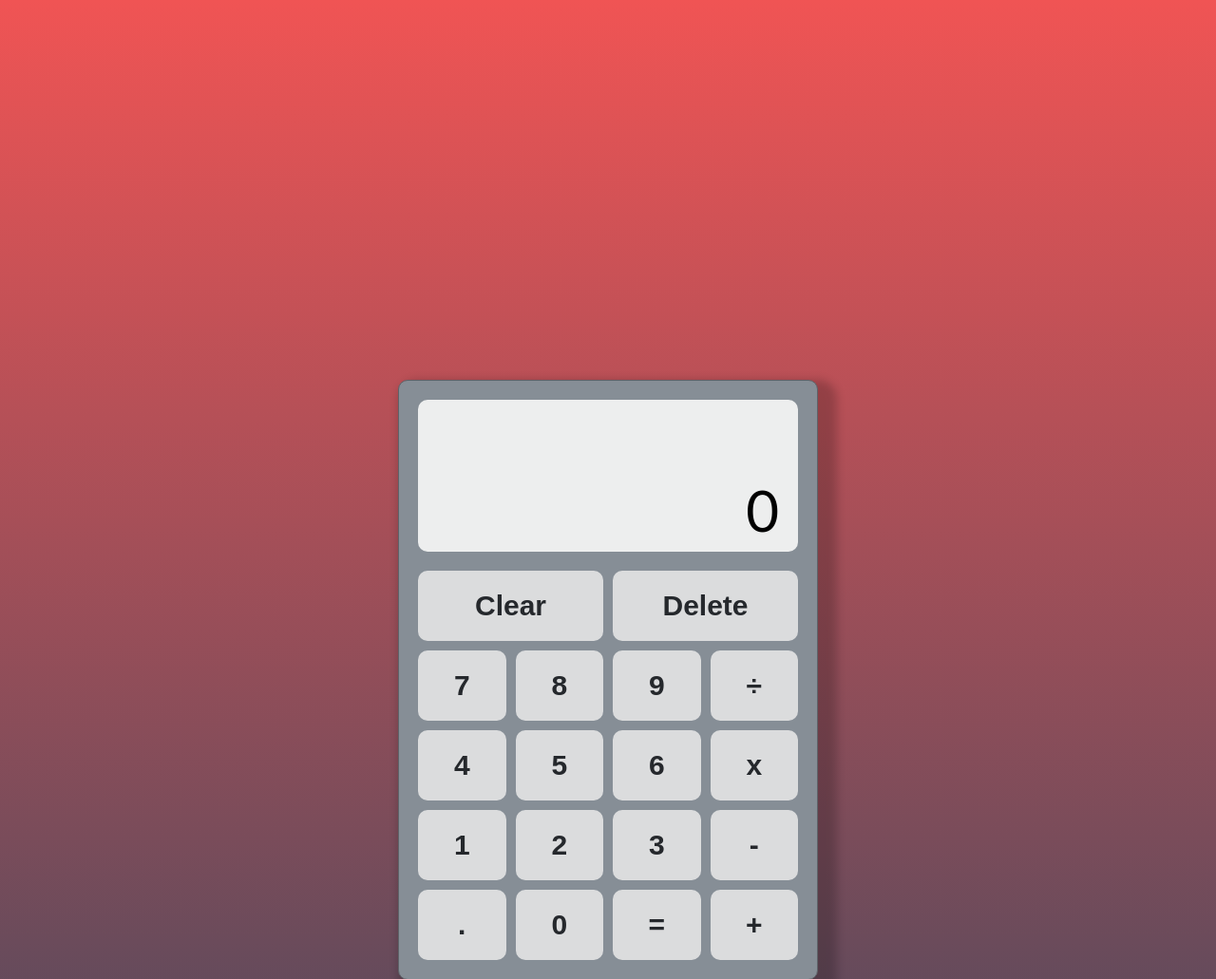
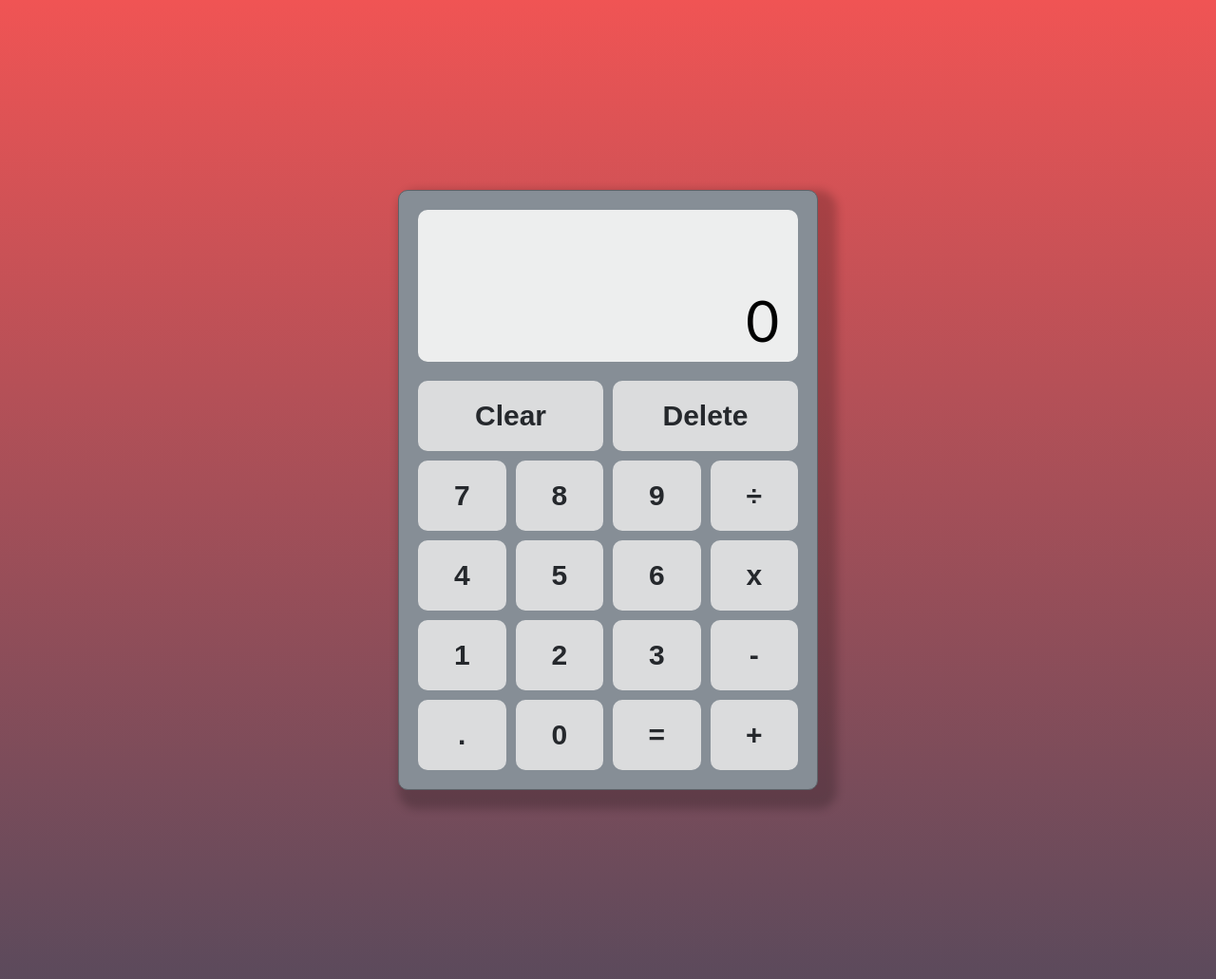
Before and after one commit to Talar25/calculator, a plain HTML site: page index.html in a window 1280 px wide. Shown: the top 1031 px of the page at 95% size. Drawn offline with Linux system fonts and the light colour scheme.

Commit message:
Change margins for smallerdesktops

```diff
--- a/style.css
+++ b/style.css
@@ -18,8 +18,8 @@ body {
 }
 
 .calculator {
-  margin-top: 40rem;
-  margin-bottom: 40rem;
+  margin-top: 20rem;
+  margin-bottom: 50rem;
   width: 40rem;
   padding: 2rem;
   background-color: #868e96;
```
